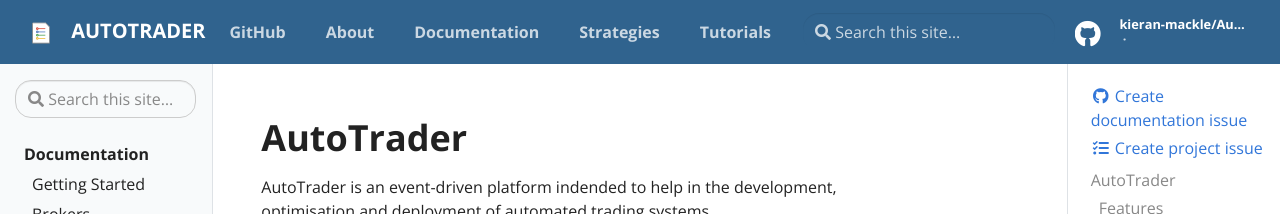
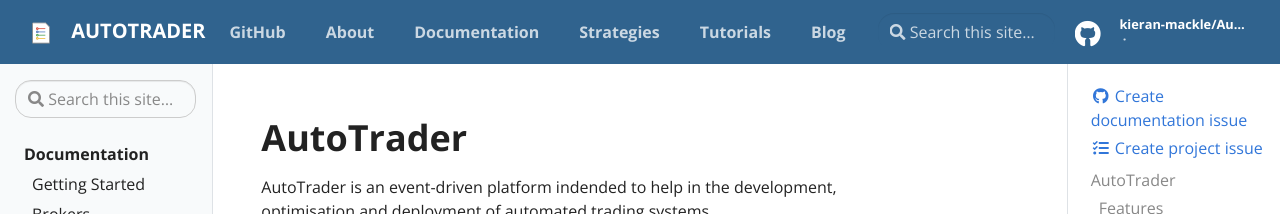
Before and after one commit to kieran-mackle/AutoTrader, a Jekyll site: the page built from docs/pages/index.md, in a window 1280 px wide. Shown: the top 214 px of the page. Built offline with Jekyll 4.4.1, drawn with Linux system fonts in a browser that asks for light colours.

Commit message:
Update navigation.yml

```diff
--- a/docs/_data/navigation.yml
+++ b/docs/_data/navigation.yml
@@ -6,3 +6,5 @@
   url: strategies
 - title: Tutorials
   url: tutorials
+- title: Blog
+  url: blog
```
